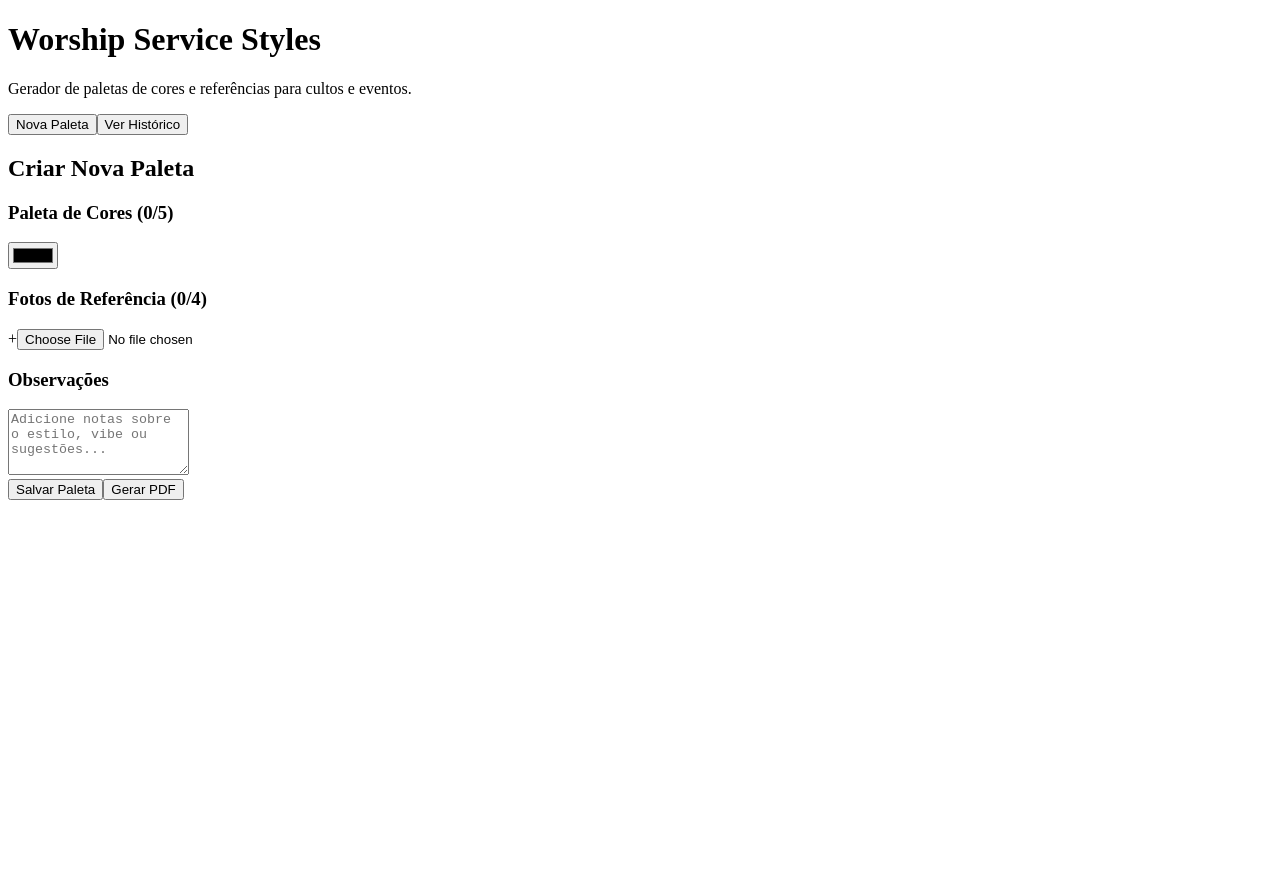
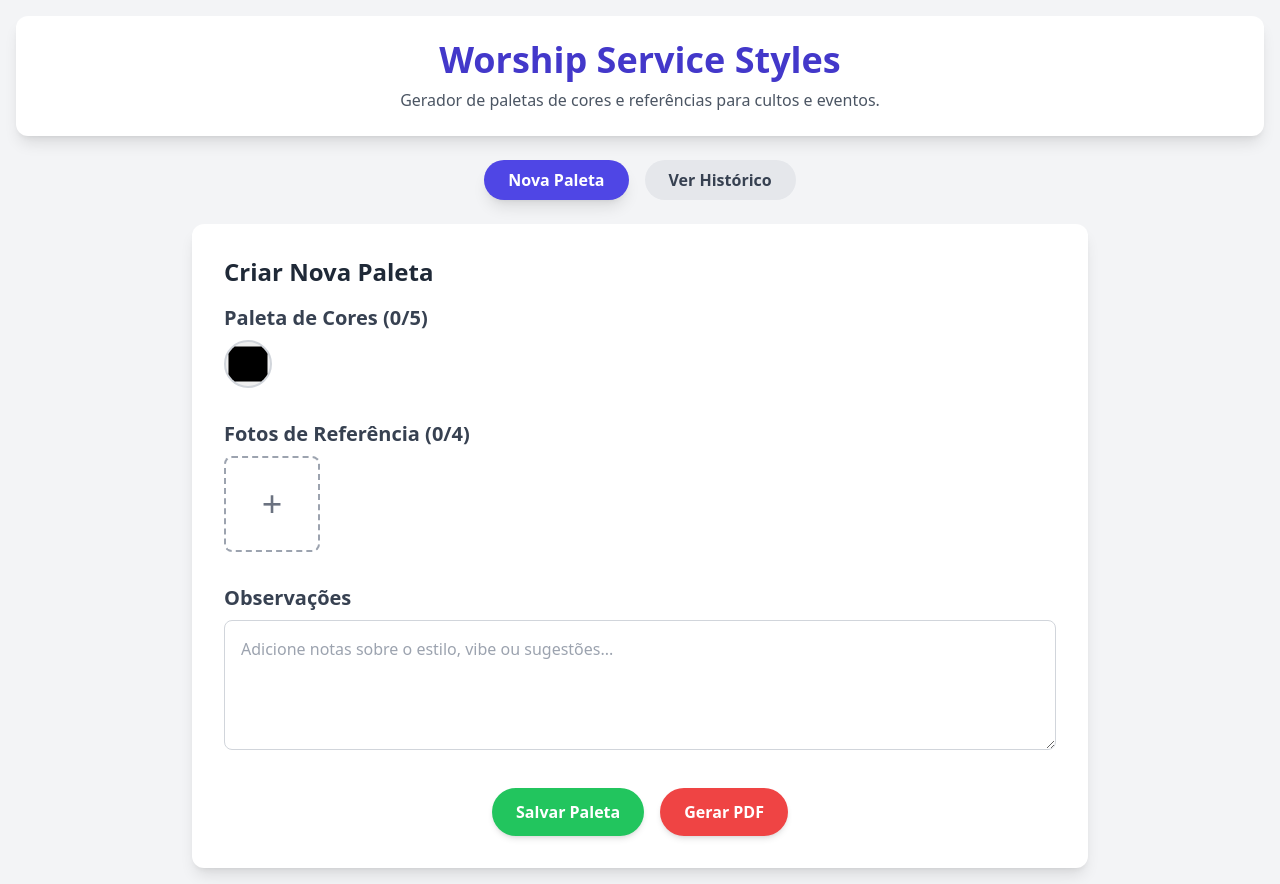
Before and after one commit to smkbarbosa/worship-stylist, a React (Create React App) app: page / in a window 1280 px wide. Before the commit the page ends 800 px from the top, so only its background shows below. Built offline with nearby package versions, Linux system fonts and the light colour scheme.

Commit message:
ajustando estilos

```diff
--- /dev/null
+++ b/postcss.config.js
@@ -0,0 +1,8 @@
+// postcss.config.js
+module.exports = {
+  plugins: {
+    // Adiciona o Tailwind CSS e o Autoprefixer
+    tailwindcss: {},
+    autoprefixer: {},
+  },
+}
--- /dev/null
+++ b/src/index.css
@@ -0,0 +1,4 @@
+/* src/index.css */
+@tailwind base;
+@tailwind components;
+@tailwind utilities;
--- a/src/index.js
+++ b/src/index.js
@@ -1,6 +1,7 @@
 import React from 'react';
 import ReactDOM from 'react-dom/client';
 import App from './app.jsx';
+import './index.css'; // Importa o CSS global do Tailwind
 
 const root = ReactDOM.createRoot(document.getElementById('root'));
 root.render(
--- /dev/null
+++ b/tailwind.config.js
@@ -0,0 +1,12 @@
+// tailwind.config.js
+/** @type {import('tailwindcss').Config} */
+module.exports = {
+  // Configura os caminhos para que o Tailwind encontre suas classes
+  content: [
+    "./src/**/*.{js,jsx,ts,tsx}",
+  ],
+  theme: {
+    extend: {},
+  },
+  plugins: [],
+}
```
